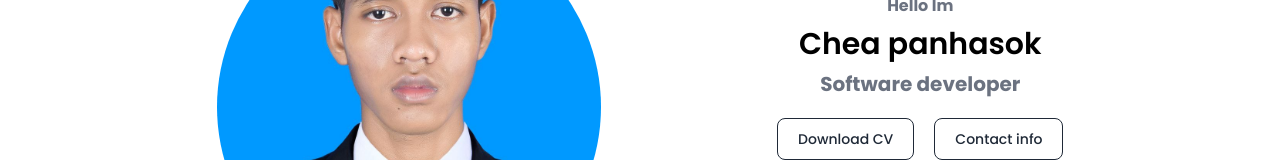
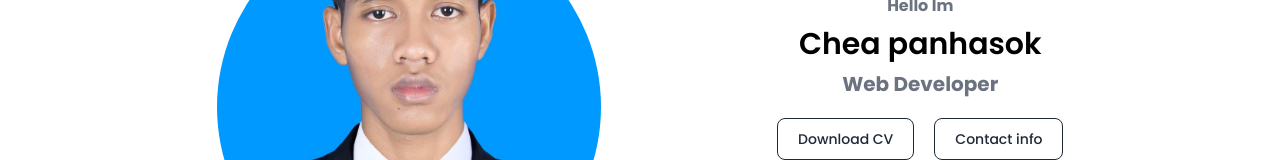
Before and after one commit to Cheapanha-Sok/my_portfolio, a React (Vite) app: page / in a window 1280 px wide. Shown: the part 249-409 px from the top of the page. Built offline with nearby package versions, Linux system fonts and the light colour scheme.

Commit message:
new updated

```diff
--- a/src/pages/HeroSection.jsx
+++ b/src/pages/HeroSection.jsx
@@ -21,7 +21,7 @@
                         Hello Im
                     </p>
                     <p className='text-3xl font-semibold'>Chea panhasok</p>
-                    <p className='text-xl font-bold text-gray-500'>Software developer</p>
+                    <p className='text-xl font-bold text-gray-500'>Web Developer</p>
                 </div>
 
                 <div className='flex flex-row gap-5'>
```
Also changed, not shown: 1 other file (tests, documents, lock files or other folders).
